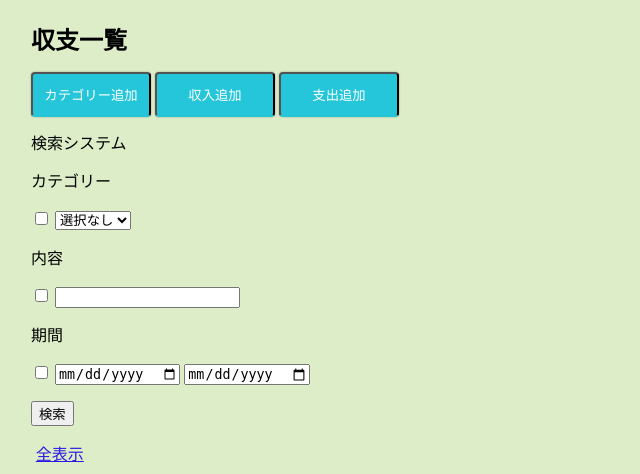
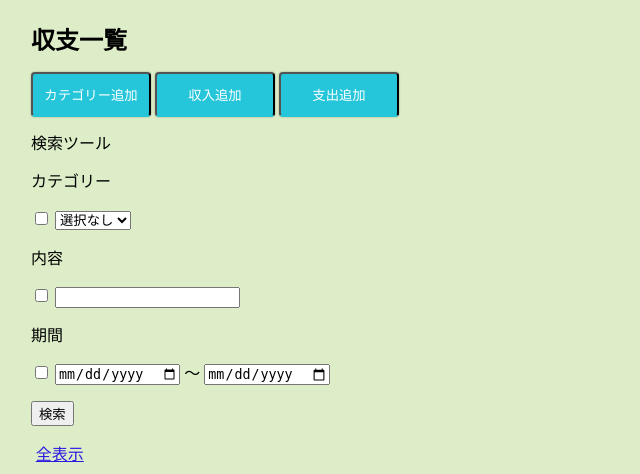
Before and after one commit to gangigammo/Diamond, a Django app: template Diamond/financial/templates/view.html in a window 1280 px wide. Shown: the part 123-597 px from the top of the page, without its empty margins (0-640 px from the left). Run offline with Django 3.2, Linux system fonts and the light colour scheme; the template is opened without the code that fills it, so the values that code supplies are empty; some libraries are stand-ins or nearby versions.

Commit message:
検索機能

```diff
--- a/Diamond/financial/templates/view.html
+++ b/Diamond/financial/templates/view.html
@@ -100,7 +100,7 @@
                         <input type="button" id="income_btn" class="view_button" value="収入追加">
                         <input type="button" id="expense_btn" class="view_button" value="支出追加">
 
-                        <p>検索システム</p>
+                        <p>検索ツール</p>
                     <form id="categorysearch" method="POST" action="/categorysearch/">
                      <p>カテゴリー</p>
                         <input type="checkbox" name="selectCategory">
@@ -116,6 +116,7 @@
                         <p>期間</p>
                         <input type="checkbox" name="selectDate">
                         <input type="date" name ="periodFrom">
+                        〜
                         <input type="date" name ="periodTo">
                         {% csrf_token %}
                         <p><input type="submit" value="検索"></p>
```
